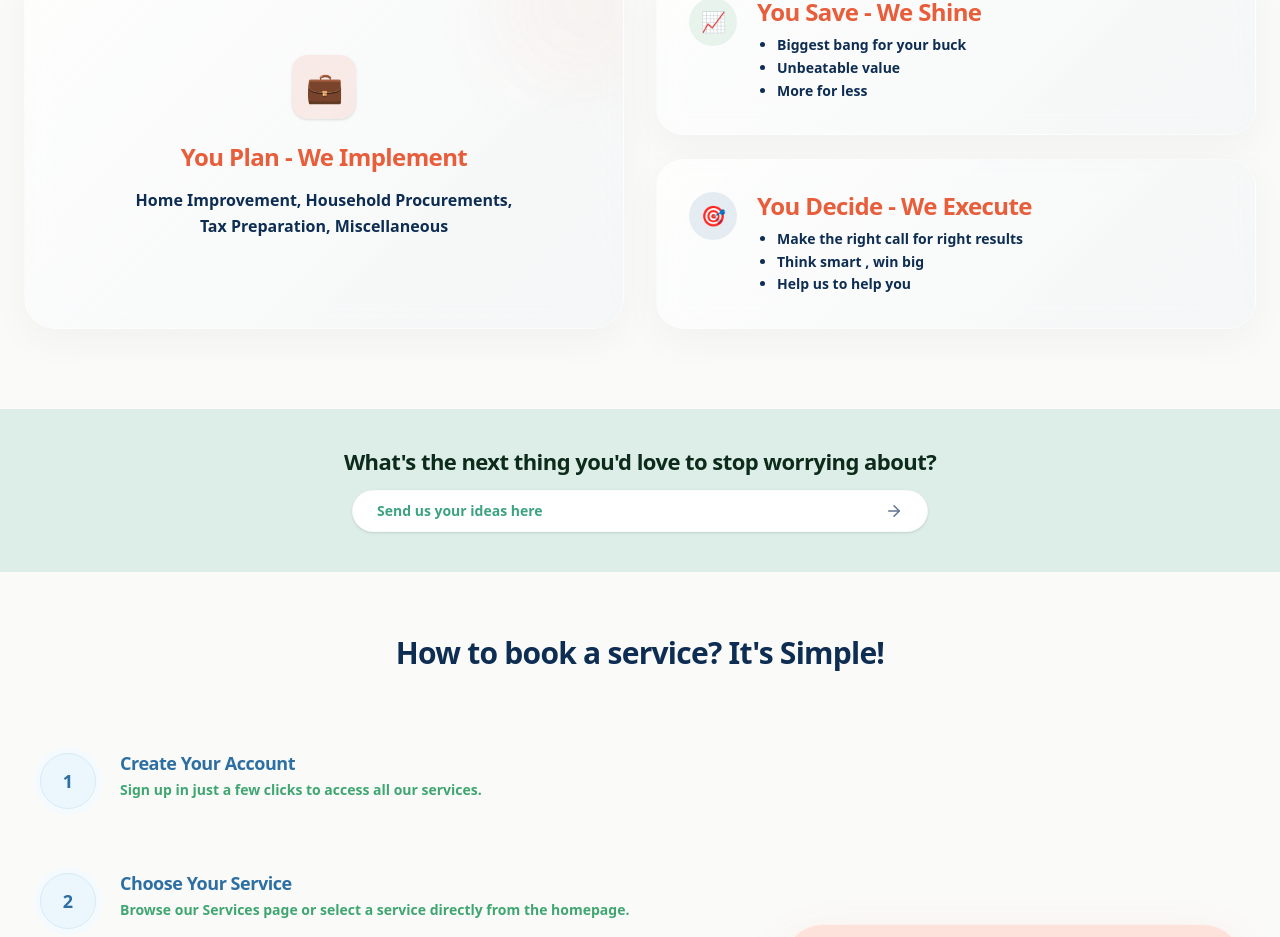
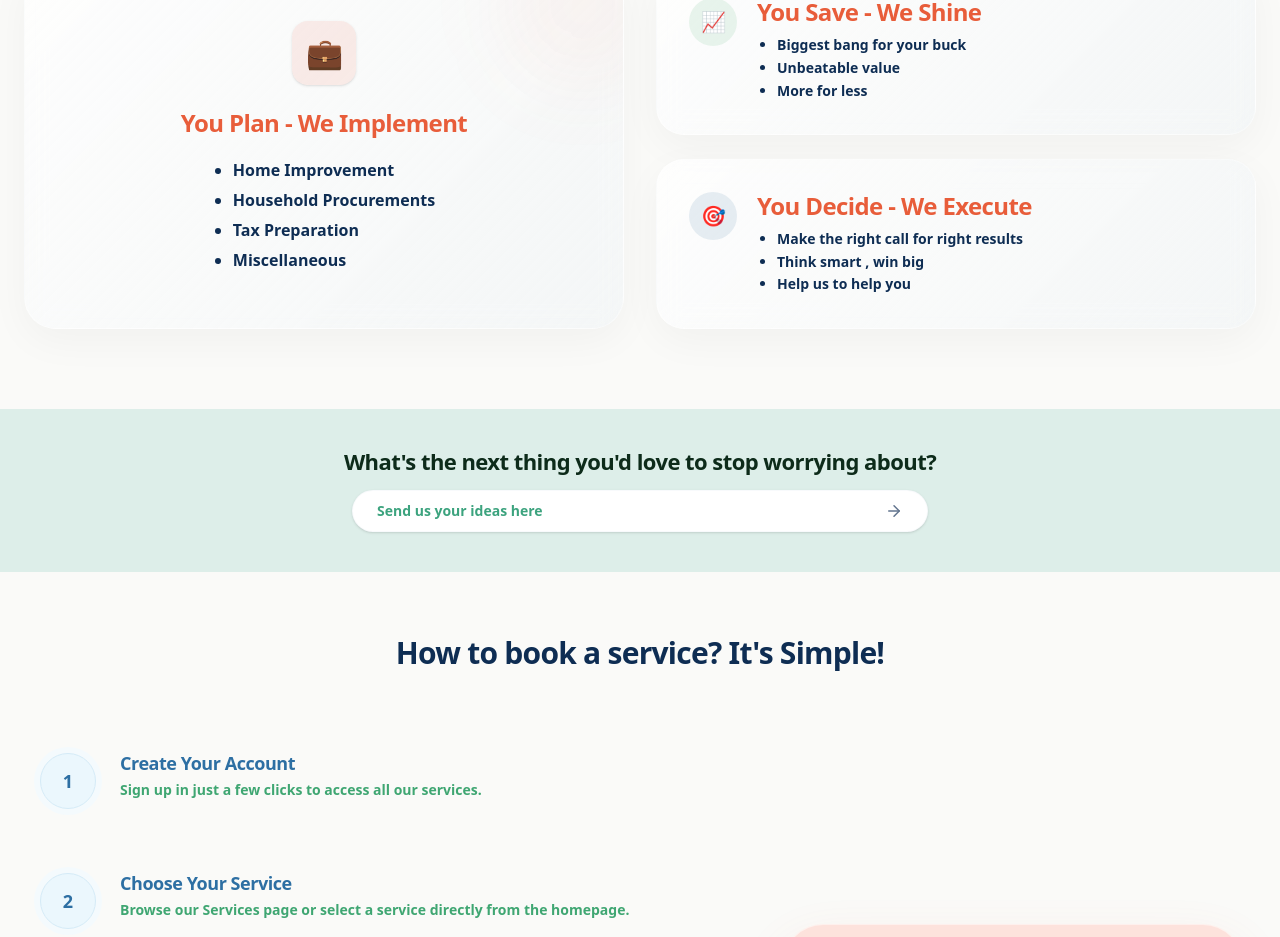
Before and after one commit to sahilbhargava6/cid-frontend, a Next.js app: page / in a window 1280 px wide. Shown: the part 1618-2555 px from the top of the page. Built offline with nearby package versions, Linux system fonts and the light colour scheme; no server answers.

Commit message:
feat: implement contact, services, and about pages with PWA manifest and service worker configuration

```diff
--- a/src/components/WhyChooseUs.tsx
+++ b/src/components/WhyChooseUs.tsx
@@ -53,11 +53,13 @@ export default function WhyChooseUs() {
             >
               {whyChooseUsLeft.title}
             </h3>
-            <p
-              className="text-sm md:text-base leading-relaxed font-bold max-w-sm text-[#0E2D53]"
+            <ul
+              className="list-disc pl-5 text-sm md:text-base leading-relaxed font-bold max-w-sm text-[#0E2D53] text-left"
             >
-              {whyChooseUsLeft.description}
-            </p>
+              {whyChooseUsLeft.description.split(",").map((item, idx) => (
+                <li key={idx} className="mt-1"> {item.trim()} </li>
+              ))}
+            </ul>
           </div>
 
           {/* Right Block - Stacked Cards */}
```
